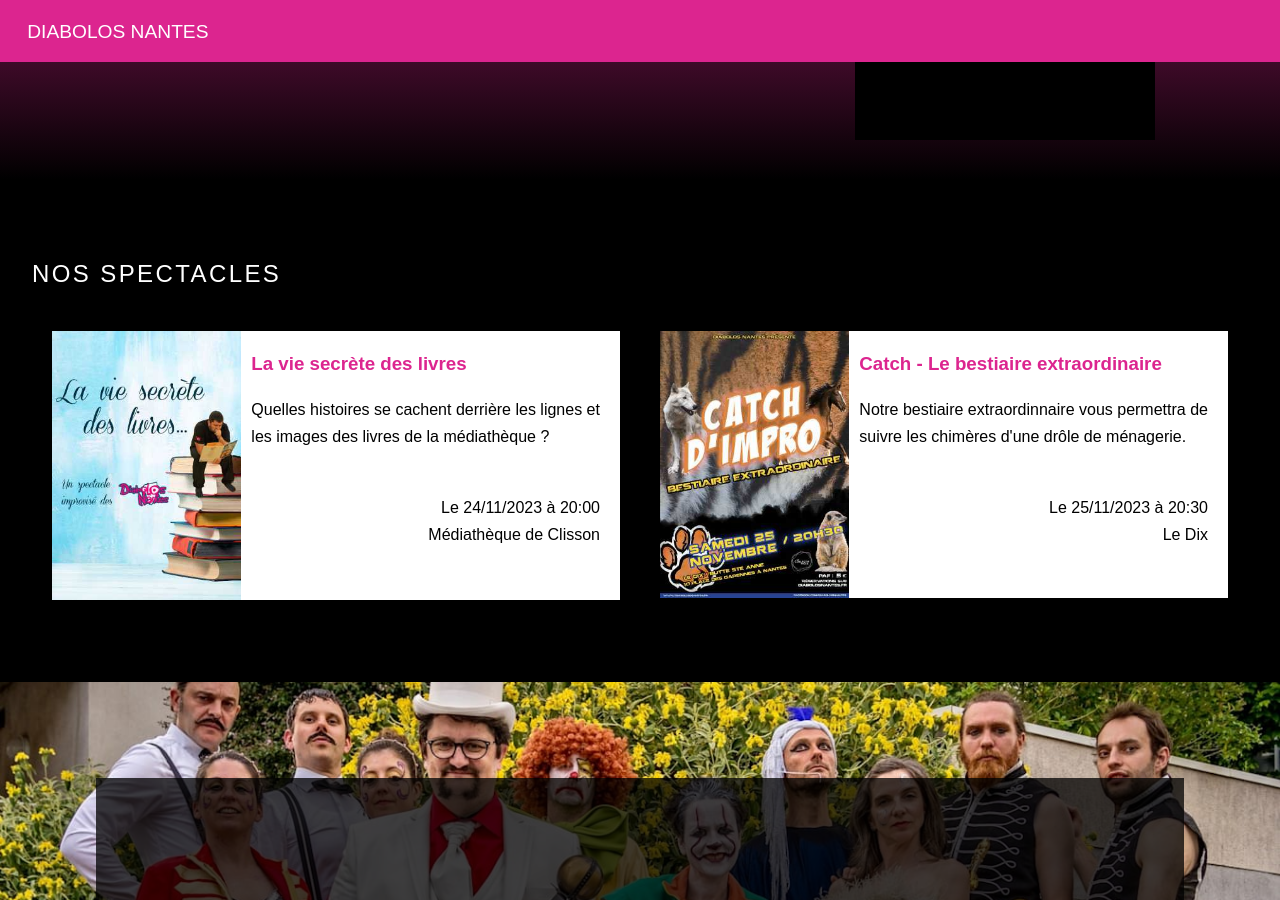
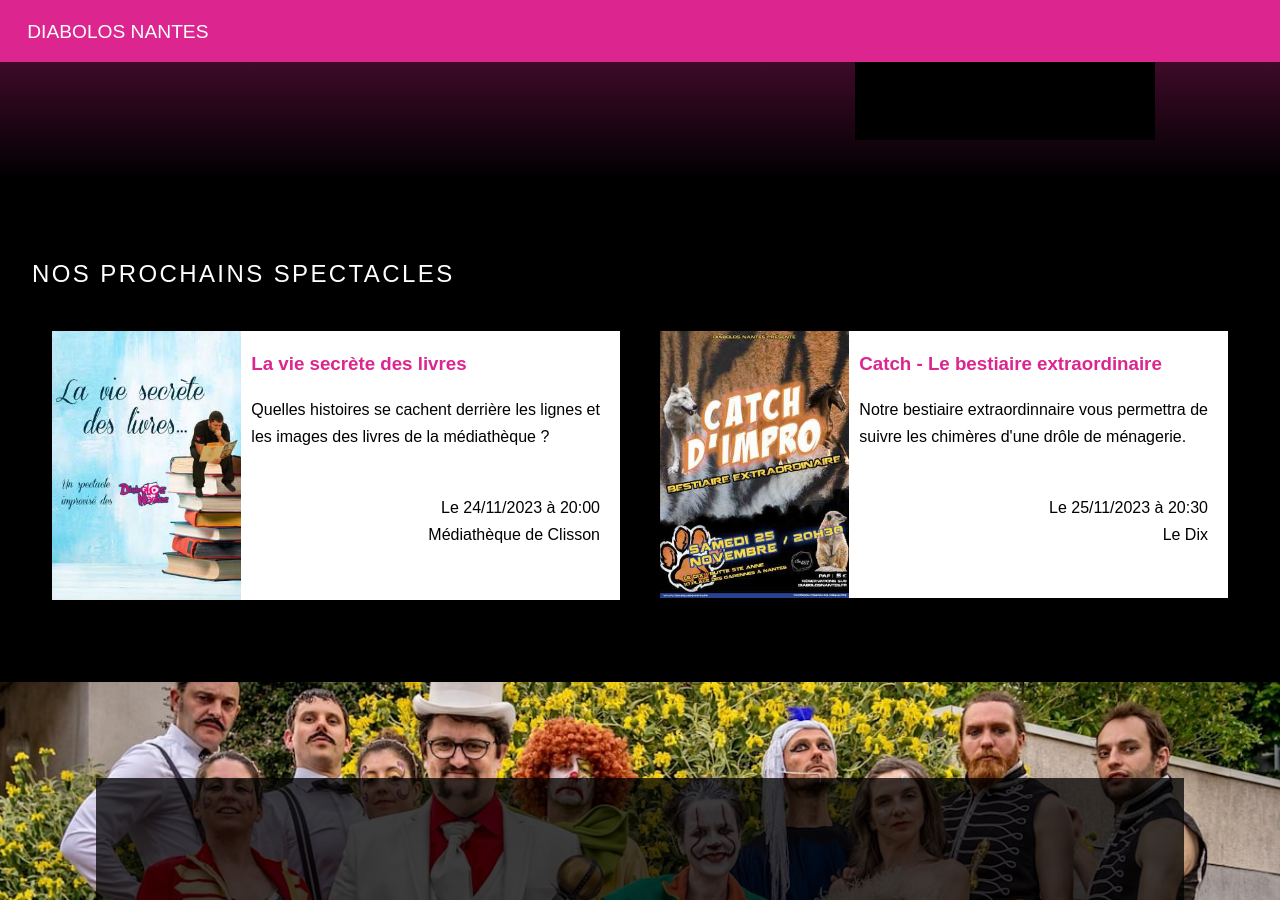
Before and after one commit to guillaumew/diabolos, a Jekyll site: the page built from index.html, in a window 1280 px wide and 900 px high, scrolled down 300 px. Built offline with Jekyll 4.4.1, drawn with Linux system fonts in a browser that asks for light colours.

Commit message:
gitignore

```diff
--- a/index.html
+++ b/index.html
@@ -5,7 +5,7 @@ img: logo.jpg
 ---
 
 <div class="ribbon l-box-lrg" id="spectacles">
-    <h2 class="content-head content-head-ribbon">Nos spectacles</h2>
+    <h2 class="content-head content-head-ribbon">Nos prochains spectacles</h2>
     <div class="pure-g">
         {% assign sorted_dates = site.dates | sort: 'begin_date' %}
         {% for date in sorted_dates %}
```
Also changed, not shown: 16 other files.
